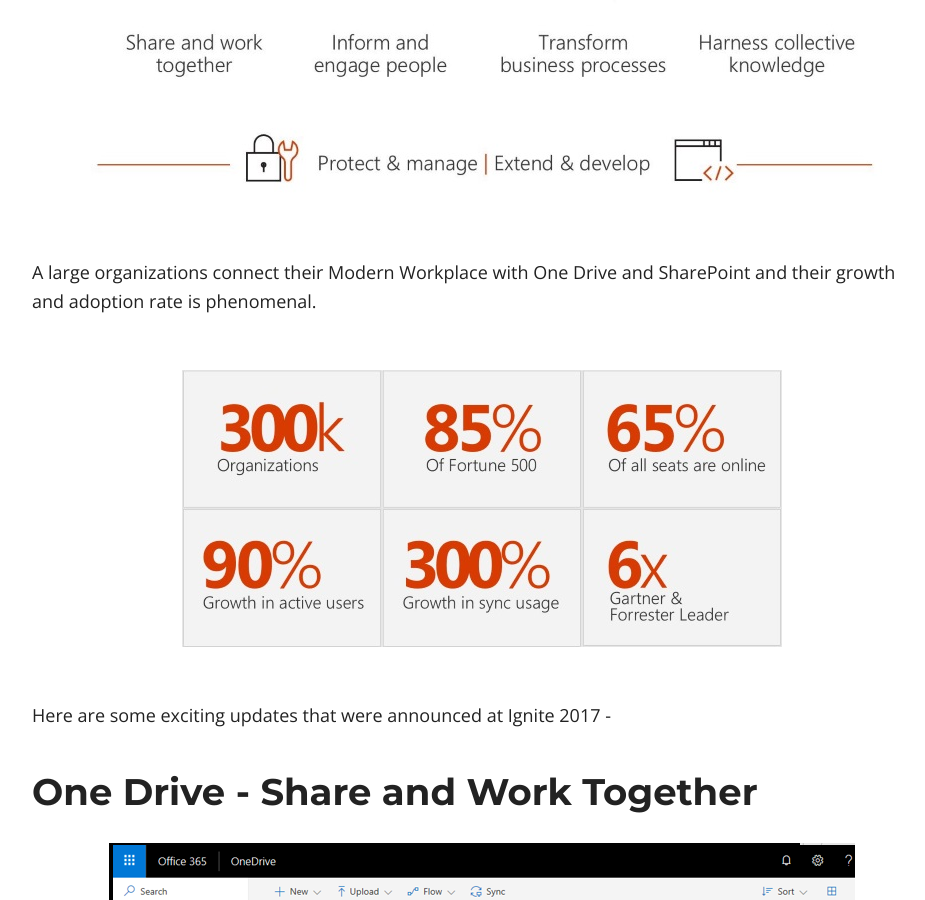
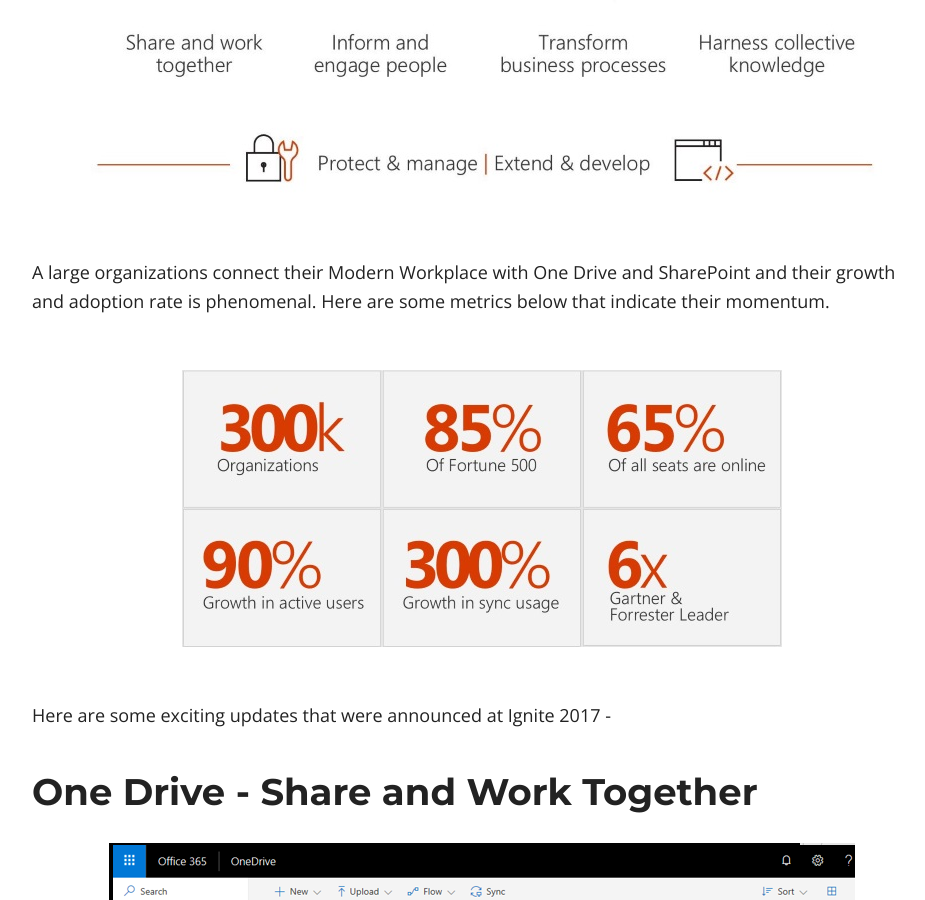
Before and after one commit to ldsouza/ldsouza.github.io, a Jekyll site: the page built from _posts/2017-10-7-O365-updates-from-ignite.md, in a window 1280 px wide and 900 px high, scrolled down 954 px. Shown: the whole window, without its empty margins (158-1083 px from the left). Built offline with Jekyll 4.4.1, drawn with Linux system fonts in a browser that asks for light colours; nearby versions of some CDN libraries; library files that are not in the unit come from our copies.

Commit message:
Update 2017-10-7-O365-updates-from-ignite.md

```diff
--- a/_posts/2017-10-7-O365-updates-from-ignite.md
+++ b/_posts/2017-10-7-O365-updates-from-ignite.md
@@ -16,7 +16,7 @@
 
 ![Image]({{ site.url }}/images/blog/whats-new-ignite-2017/1.jpg)
 
-A large organizations connect their Modern Workplace with One Drive and SharePoint and their growth and adoption rate is phenomenal.
+A large organizations connect their Modern Workplace with One Drive and SharePoint and their growth and adoption rate is phenomenal. Here are some metrics below that indicate their momentum.
 
 ![Image]({{ site.url }}/images/blog/whats-new-ignite-2017/2.JPG)
 
```
